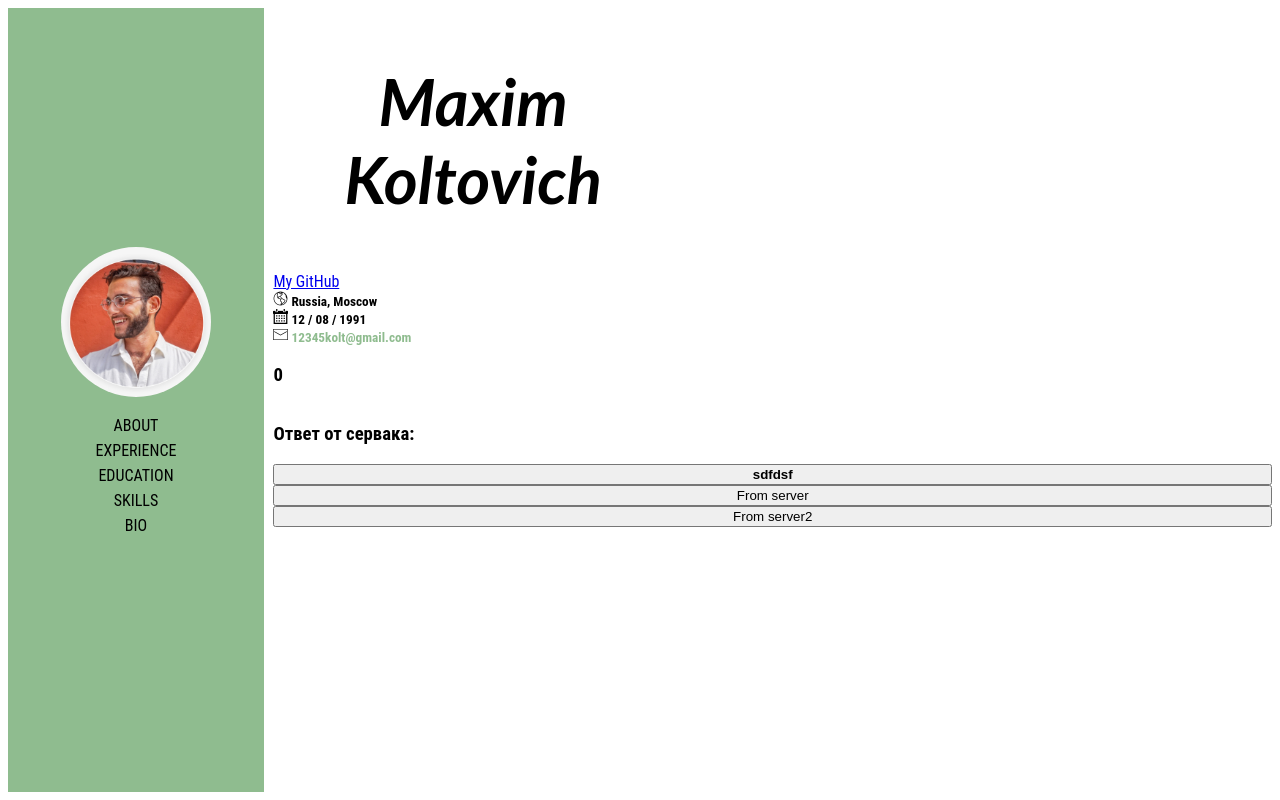
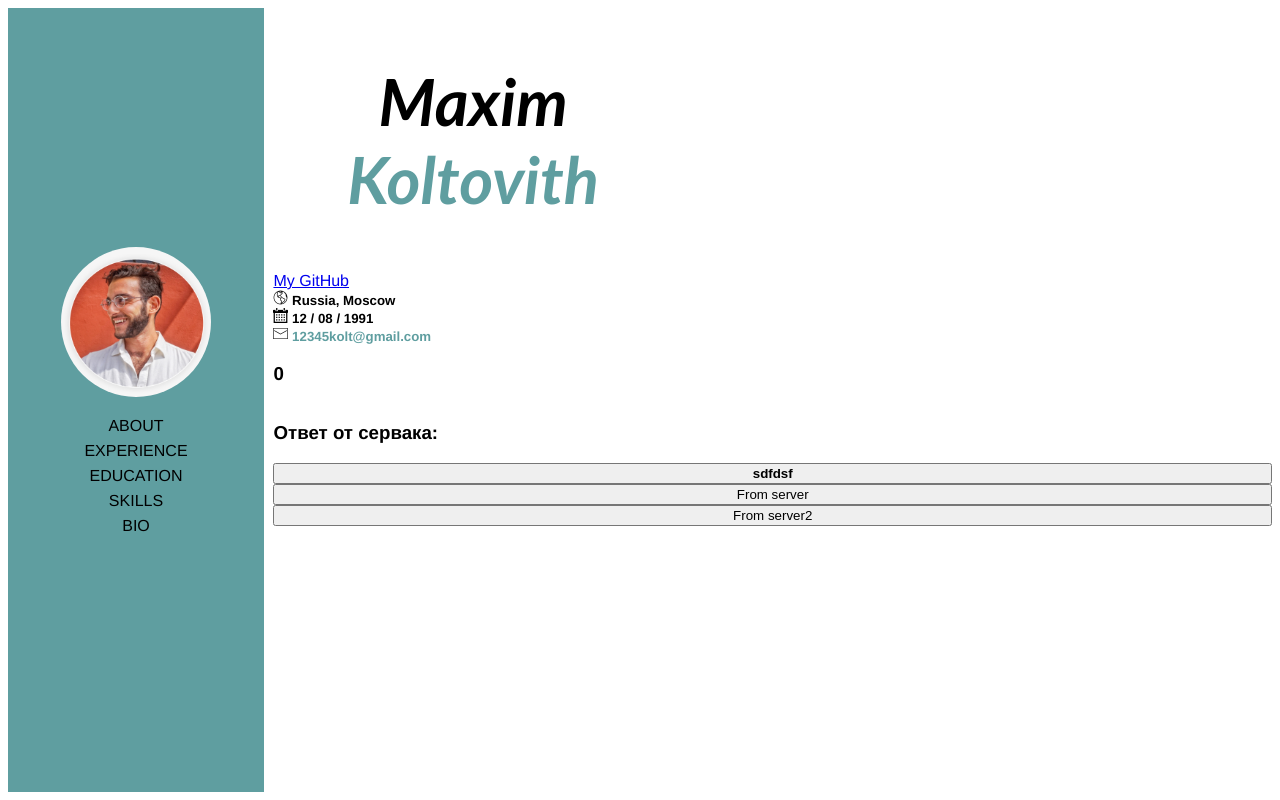
Before and after one commit to maxkolt/new-vue, a Vue app: page / in a window 1280 px wide. Built offline with nearby package versions, Linux system fonts and the light colour scheme.

Commit message:
resume на vue, начальный этап

```diff
--- a/src/App.vue
+++ b/src/App.vue
@@ -11,7 +11,9 @@
       </ul>
     </section>
     <section class="rightBloc">
-    <h1 class="block">{{ firstName }}</h1>
+      <h1 class="block">{{ firstName }}
+        <span style="color: cadetblue">Koltovith</span>
+      </h1>
       <a :href="linkUrl">My GitHub</a>
       <h5>
         <img alt="country" src="./assets/iconsCountry.png">
@@ -25,7 +27,6 @@
         <img alt="icons" src="./assets/iconsMail.png">
         {{ gmail }}
       </h5>
-
 
       <HelloWorld msg="Welcome to Your Vue.js App"/>
       <h3>{{ count }}</h3>
@@ -50,7 +51,7 @@ export default {
   },
   data() {
     return {
-      firstName: 'Maxim Koltovich',
+      firstName: 'Maxim',
       gmail: '12345kolt@gmail.com',
       linkUrl: "https://github.com/maxkolt",
       count: 0,
@@ -59,6 +60,7 @@ export default {
     }
   },
   methods: {
+
     clickCounter() {
       this.count = this.count + 1;
     },
@@ -104,11 +106,11 @@ h5 {
 }
 
 .mail {
-  color: darkseagreen;
+  color: cadetblue;
 }
 
 .leftBlock {
-  background-color: darkseagreen;
+  background-color: cadetblue;
 }
 
 .leftBlock {
@@ -127,6 +129,7 @@ h5 {
   position: relative;
   margin-left: 21%;
 }
+
 .menu {
   display: flex;
   flex-direction: column;
@@ -136,7 +139,7 @@ h5 {
 }
 
 #app {
-  font-family: 'Roboto Condensed', sans-serif;
+  font-family: "Avenir", Helvetica, Arial, sans-serif;
 }
 
 </style>
```
Lines whose indentation alone changed are shown as unchanged.
